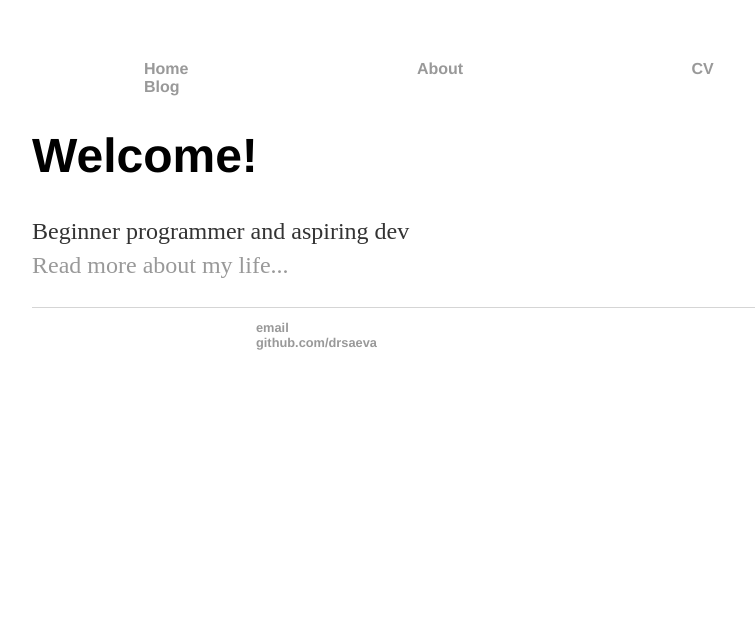
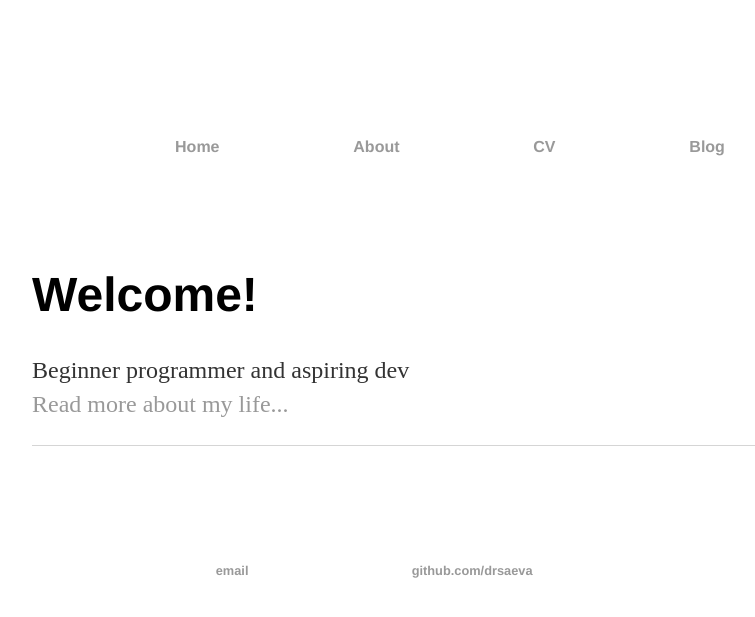
Before and after one commit to drsaeva/drsaeva.github.io, a Jekyll site: the page built from index.html, in a window 1280 px wide. Shown: the top 617 px of the page, without its empty margins (160-915 px from the left). Built offline with Jekyll 4.4.1, drawn with Linux system fonts in a browser that asks for light colours.

Commit message:
css ul spacing

```diff
--- a/css/main.css
+++ b/css/main.css
@@ -2,21 +2,27 @@ body {
     margin: 60px auto;
     width: 70%;
 }
-nav ul, footer ul {
+nav ul {
     font-family:'Helvetica', 'Arial', 'Sans-Serif';
-    padding: 0px;
+    padding: 8.75%;
+    list-style: none;
+    font-weight: bold;
+}
+footer ul {
+    font-family:'Helvetica', 'Arial', 'Sans-Serif';
+    padding: 11.6%;;
     list-style: none;
     font-weight: bold;
 }
 nav ul li {
     display: inline;
-    margin-right: 12.5%;
-    margin-left: 12.5%;
+    margin-right: 8.75%;
+    margin-left: 8.75%;
 }
 footer ul li {
     display: inline;
-    margin-right: 25%;
-    margin-left: 25%;
+    margin-right: 11.6%;
+    margin-left: 11.6%;
 }
 a {
     text-decoration: none;
```
